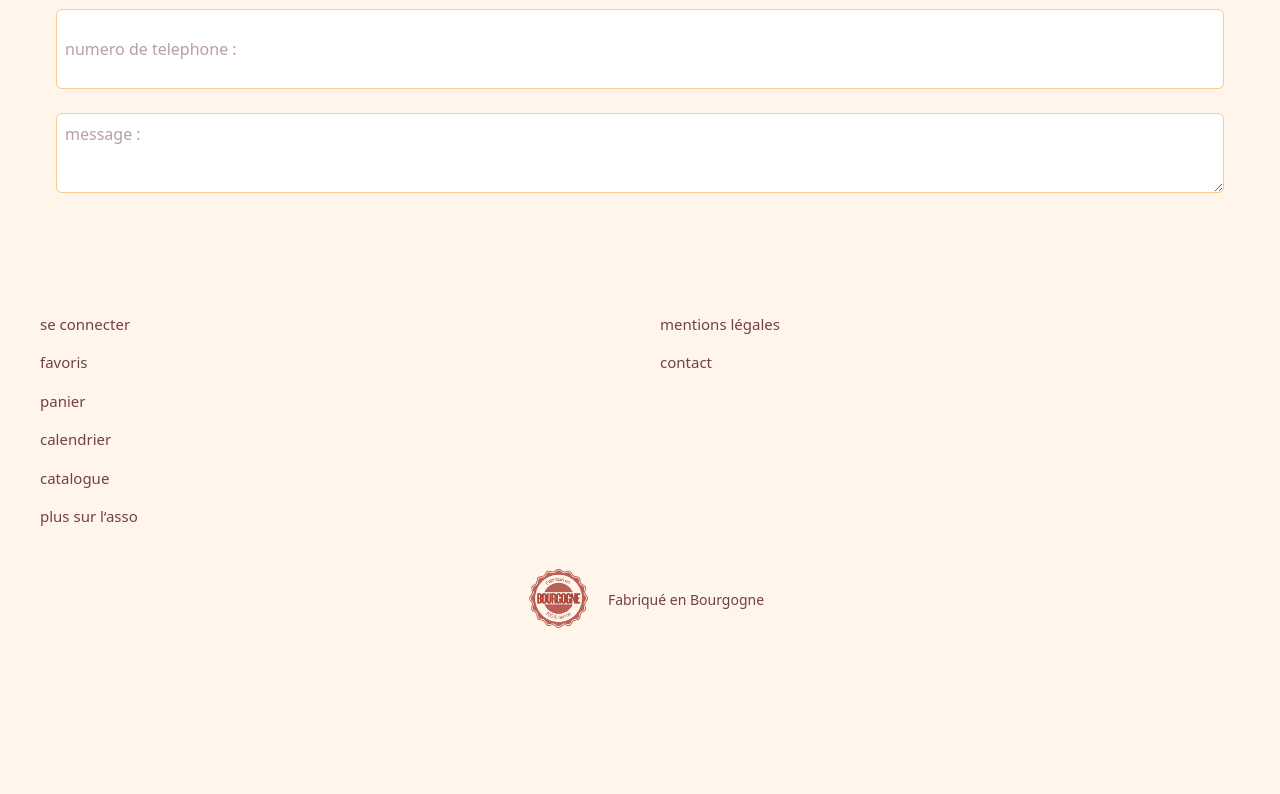
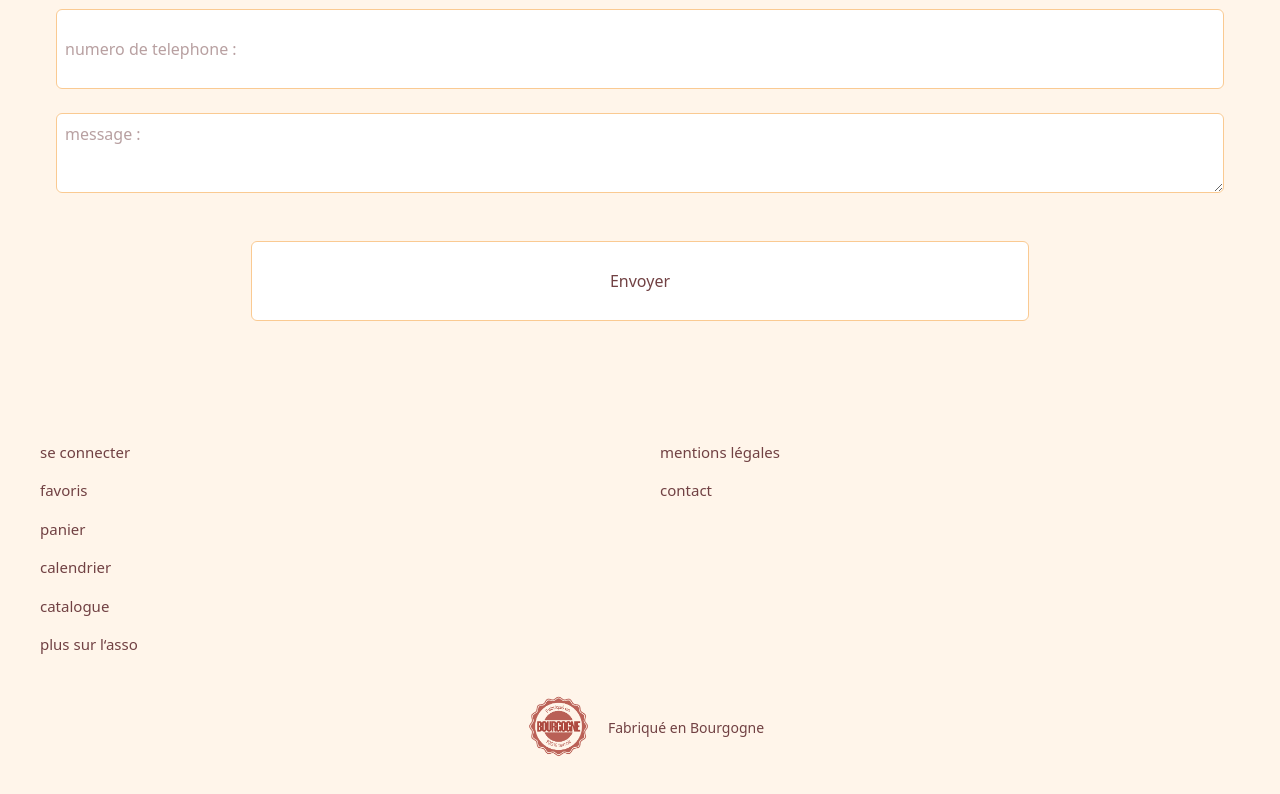
Before and after one commit to LamourMathys/Saone-local, a Next.js app in the folder client/: page /contact in a window 1280 px wide. Shown: the part 786-1580 px from the top of the page. Before the commit the page ends 1506 px from the top, so only its background shows below. Built offline with nearby package versions, Linux system fonts and the light colour scheme.

Commit message:
feat(front): add submit button to the contact page's form

```diff
--- a/client/src/app/contact/page.tsx
+++ b/client/src/app/contact/page.tsx
@@ -31,6 +31,14 @@ export default function Contact() {
             placeholder="message :"
             className="col-span-2 h-20 border border-[#FACA92] bg-white rounded-md p-2 w-full"
           ></textarea>
+          <div className="col-span-2 flex justify-center mt-6">
+            <button
+              type="submit"
+              className="col-span-2 h-20 border border-[#FACA92] bg-white rounded-md p-1 w-2/3"
+            >
+              Envoyer
+            </button>
+          </div>
         </form>
       </div>
     </main>
```
